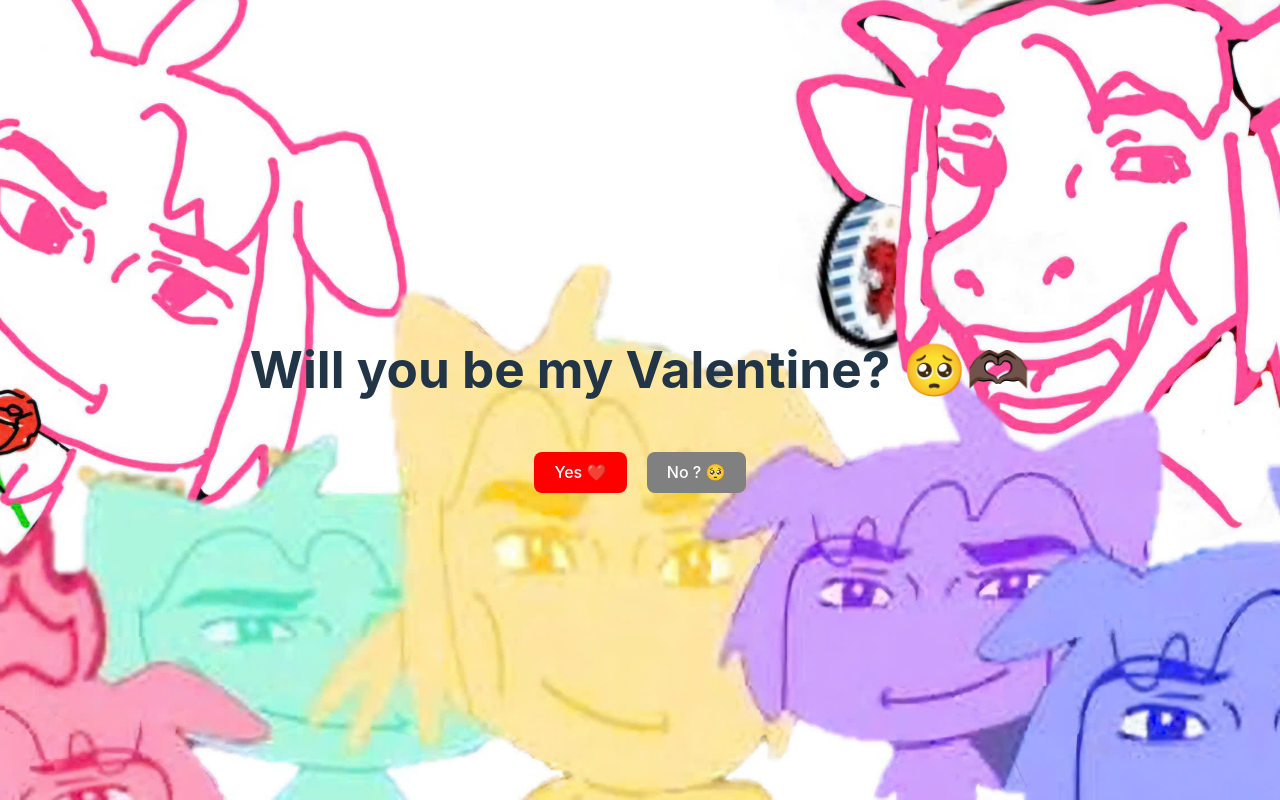
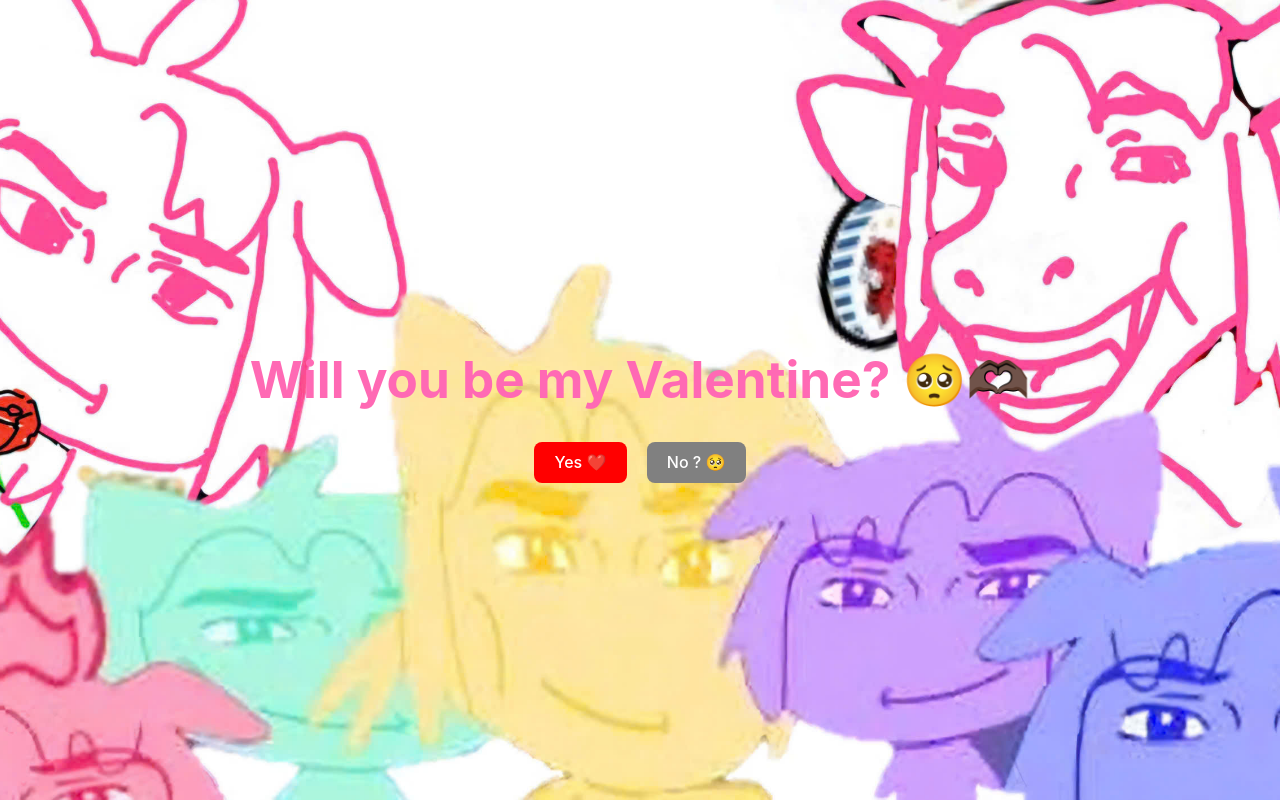
Before and after one commit to LmaoYess/valentine_2, a React (Vite) app: page / in a window 1280 px wide. Built offline with nearby package versions, Linux system fonts and the light colour scheme.

Commit message:
Update App.css

```diff
--- a/src/App.css
+++ b/src/App.css
@@ -11,22 +11,14 @@
   background-repeat: no-repeat;
 }
 
-.text-box {
-  background-color: rgba(255, 182, 193, 0.8); /* Light pink with some transparency */
+.result, .content {
   padding: 20px;
-  border-radius: 20px; /* Rounded corners */
+  border-radius: 10px;
   text-align: center;
-  font-size: 1.5rem;
-  font-weight: bold;
-  color: black; /* Ensures text stays black */
-  max-width: 80%;
-  margin-bottom: 20px;
 }
 
-.result, .content {
-  display: flex;
-  flex-direction: column;
-  align-items: center;
+.result h1, .content h1 {
+  color: hotpink; /* Makes the Valentine text black */
 }
 
 .gif {
```
